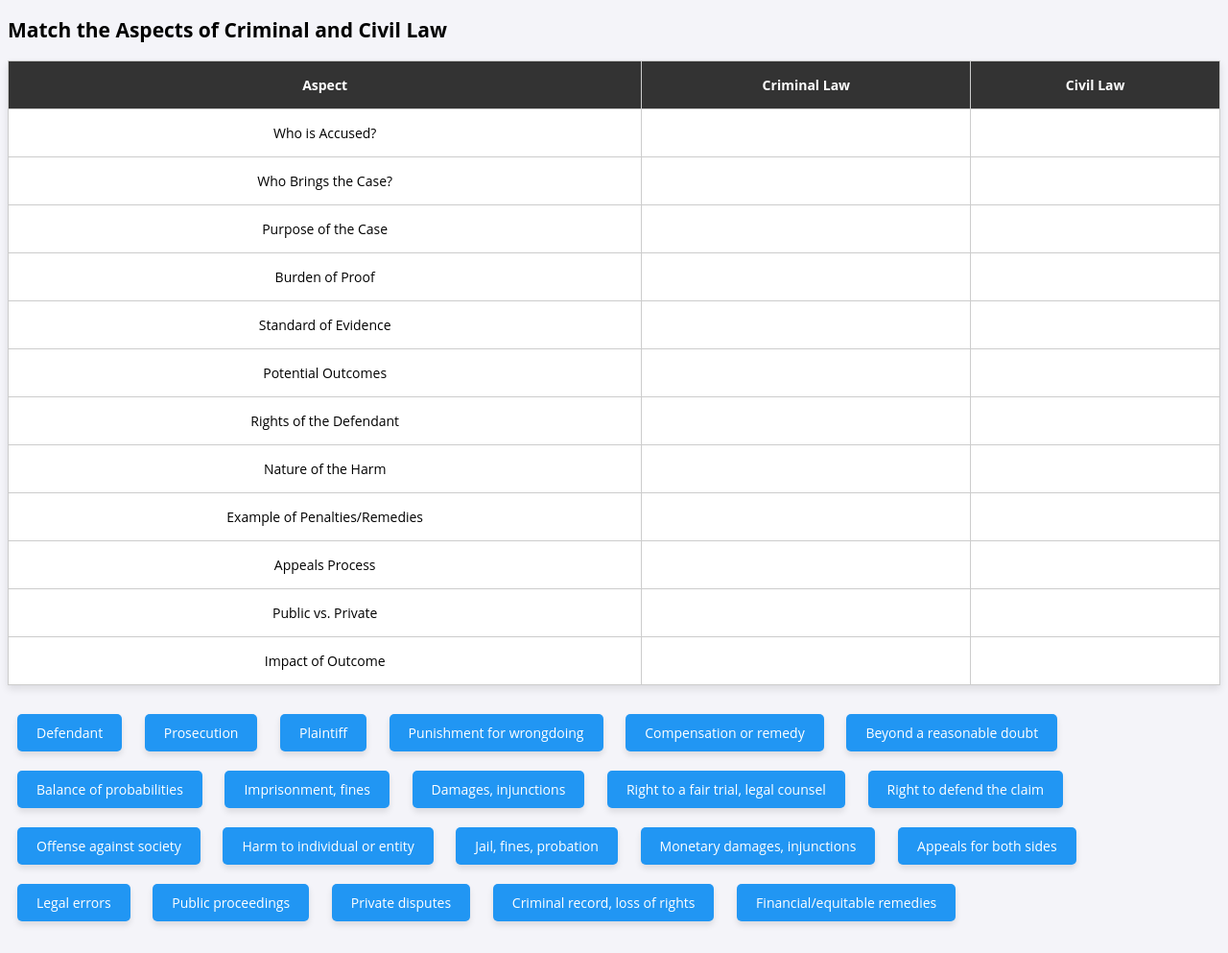
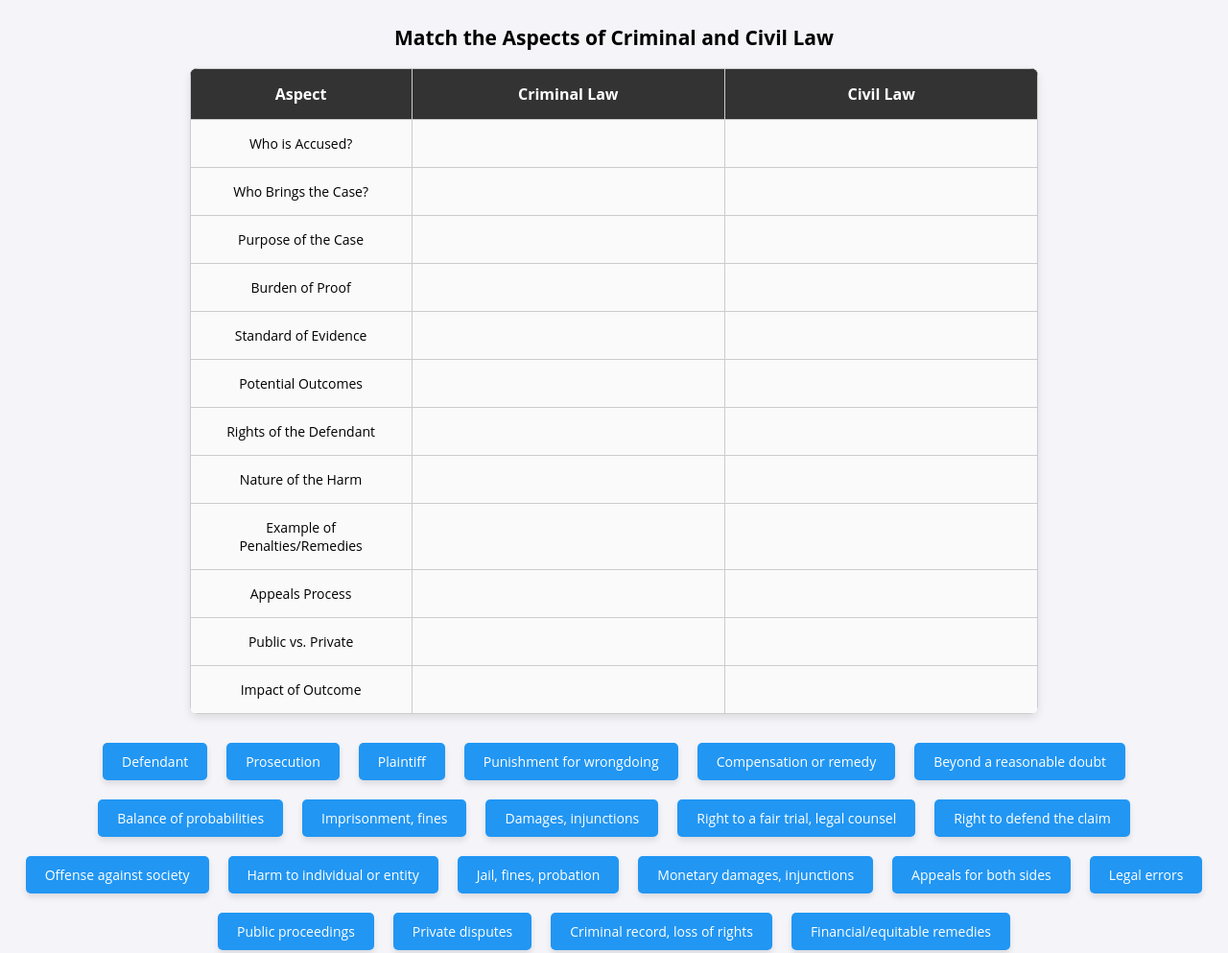
Before and after one commit to kanemayhew/teensandthelaw, a plain HTML site: page index.html in a window 1280 px wide. Shown: the top 993 px of the page at 96% size. Drawn offline with Linux system fonts and the light colour scheme.

Commit message:
Update index.html

```diff
--- a/index.html
+++ b/index.html
@@ -9,24 +9,52 @@
             font-family: 'Open Sans', sans-serif;
             font-size: 14px;
             background-color: #f4f4f9;
+            display: flex;
+            justify-content: center;
+            align-items: center;
+            flex-direction: column;
+            min-height: 100vh;
         }
+
         table {
-            width: 100%;
+            width: 70%;
             border-collapse: collapse;
             margin-bottom: 20px;
             background-color: #fff;
             box-shadow: 0 4px 8px rgba(0, 0, 0, 0.1);
+            border-radius: 8px;
+            overflow: hidden;
         }
+
         th, td {
             border: 1px solid #ccc;
             padding: 15px;
             text-align: center;
             transition: background-color 0.2s;
         }
+
         th {
             background-color: #333;
             color: white;
+            font-size: 16px;
         }
+
+        td {
+            background-color: #fafafa;
+            min-width: 120px;
+        }
+
+        .aspect {
+            width: 200px;
+        }
+
+        .button-container {
+            display: flex;
+            flex-wrap: wrap;
+            justify-content: center;
+            margin-bottom: 20px;
+        }
+
         .button {
             background-color: #2196F3;
             color: white;
@@ -37,22 +65,27 @@
             display: inline-block;
             border-radius: 5px;
             box-shadow: 0 4px 6px rgba(0, 0, 0, 0.1);
-            transition: transform 0.2s;
+            transition: transform 0.2s, opacity 0.3s;
         }
+
         .button:hover {
             background-color: #1976D2;
         }
+
         .correct {
             background-color: green;
             color: white;
         }
+
         .incorrect {
             background-color: red;
             color: white;
         }
+
         .jiggle {
             animation: jiggle 0.3s ease-in-out;
         }
+
         @keyframes jiggle {
             0% { transform: translateX(0); }
             25% { transform: translateX(-5px); }
@@ -68,73 +101,73 @@
 
 <table>
     <tr>
-        <th>Aspect</th>
+        <th class="aspect">Aspect</th>
         <th>Criminal Law</th>
         <th>Civil Law</th>
     </tr>
     <tr>
-        <td>Who is Accused?</td>
+        <td class="aspect">Who is Accused?</td>
         <td id="c1" ondrop="drop(event)" ondragover="allowDrop(event)"></td>
         <td id="c2" ondrop="drop(event)" ondragover="allowDrop(event)"></td>
     </tr>
     <tr>
-        <td>Who Brings the Case?</td>
+        <td class="aspect">Who Brings the Case?</td>
         <td id="c3" ondrop="drop(event)" ondragover="allowDrop(event)"></td>
         <td id="c4" ondrop="drop(event)" ondragover="allowDrop(event)"></td>
     </tr>
     <tr>
-        <td>Purpose of the Case</td>
+        <td class="aspect">Purpose of the Case</td>
         <td id="c5" ondrop="drop(event)" ondragover="allowDrop(event)"></td>
         <td id="c6" ondrop="drop(event)" ondragover="allowDrop(event)"></td>
     </tr>
     <tr>
-        <td>Burden of Proof</td>
+        <td class="aspect">Burden of Proof</td>
         <td id="c7" ondrop="drop(event)" ondragover="allowDrop(event)"></td>
         <td id="c8" ondrop="drop(event)" ondragover="allowDrop(event)"></td>
     </tr>
     <tr>
-        <td>Standard of Evidence</td>
+        <td class="aspect">Standard of Evidence</td>
         <td id="c9" ondrop="drop(event)" ondragover="allowDrop(event)"></td>
         <td id="c10" ondrop="drop(event)" ondragover="allowDrop(event)"></td>
     </tr>
     <tr>
-        <td>Potential Outcomes</td>
+        <td class="aspect">Potential Outcomes</td>
         <td id="c11" ondrop="drop(event)" ondragover="allowDrop(event)"></td>
         <td id="c12" ondrop="drop(event)" ondragover="allowDrop(event)"></td>
     </tr>
     <tr>
-        <td>Rights of the Defendant</td>
+        <td class="aspect">Rights of the Defendant</td>
         <td id="c13" ondrop="drop(event)" ondragover="allowDrop(event)"></td>
         <td id="c14" ondrop="drop(event)" ondragover="allowDrop(event)"></td>
     </tr>
     <tr>
-        <td>Nature of the Harm</td>
+        <td class="aspect">Nature of the Harm</td>
         <td id="c15" ondrop="drop(event)" ondragover="allowDrop(event)"></td>
         <td id="c16" ondrop="drop(event)" ondragover="allowDrop(event)"></td>
     </tr>
     <tr>
-        <td>Example of Penalties/Remedies</td>
+        <td class="aspect">Example of Penalties/Remedies</td>
         <td id="c17" ondrop="drop(event)" ondragover="allowDrop(event)"></td>
         <td id="c18" ondrop="drop(event)" ondragover="allowDrop(event)"></td>
     </tr>
     <tr>
-        <td>Appeals Process</td>
+        <td class="aspect">Appeals Process</td>
         <td id="c19" ondrop="drop(event)" ondragover="allowDrop(event)"></td>
         <td id="c20" ondrop="drop(event)" ondragover="allowDrop(event)"></td>
     </tr>
     <tr>
-        <td>Public vs. Private</td>
+        <td class="aspect">Public vs. Private</td>
         <td id="c21" ondrop="drop(event)" ondragover="allowDrop(event)"></td>
         <td id="c22" ondrop="drop(event)" ondragover="allowDrop(event)"></td>
     </tr>
     <tr>
-        <td>Impact of Outcome</td>
+        <td class="aspect">Impact of Outcome</td>
         <td id="c23" ondrop="drop(event)" ondragover="allowDrop(event)"></td>
         <td id="c24" ondrop="drop(event)" ondragover="allowDrop(event)"></td>
     </tr>
 </table>
 
-<div id="options">
+<div id="options" class="button-container">
     <div id="d1" class="button" draggable="true" ondragstart="drag(event)">Defendant</div>
     <div id="d2" class="button" draggable="true" ondragstart="drag(event)">Prosecution</div>
     <div id="d3" class="button" draggable="true" ondragstart="drag(event)">Plaintiff</div>
@@ -158,6 +191,9 @@
     <div id="d21" class="button" draggable="true" ondragstart="drag(event)">Financial/equitable remedies</div>
 </div>
 
+<audio id="correctSound" src="https://www.myinstants.com/media/sounds/correct-answer-ding.mp3"></audio>
+<audio id="incorrectSound" src="https://www.myinstants.com/media/sounds/incorrect-buzzer.mp3"></audio>
+
 <script>
     function allowDrop(ev) {
         ev.preventDefault();
@@ -174,17 +210,23 @@
         var target = ev.target;
 
         if (target.tagName === "TD" && target.innerHTML === "") {
-            target.appendChild(element);
-            element.classList.add('jiggle');
+            if (checkAnswer(target.id, data)) {
+                target.appendChild(element);
+                element.classList.add('jiggle');
+                document.getElementById('correctSound').play();
 
-            setTimeout(function () {
-                element.classList.remove('jiggle');
-            }, 500);
+                setTimeout(function () {
+                    element.classList.remove('jiggle');
+                }, 500);
 
-            if (checkAnswer(target.id, data)) {
                 target.className = "correct";
             } else {
-                target.className = "incorrect";
+                document.getElementById('incorrectSound').play();
+                element.style.opacity = 0;
+                setTimeout(function() {
+                    element.style.opacity = 1;
+                    document.getElementById('options').appendChild(element);
+                }, 500);
             }
         }
     }
```
